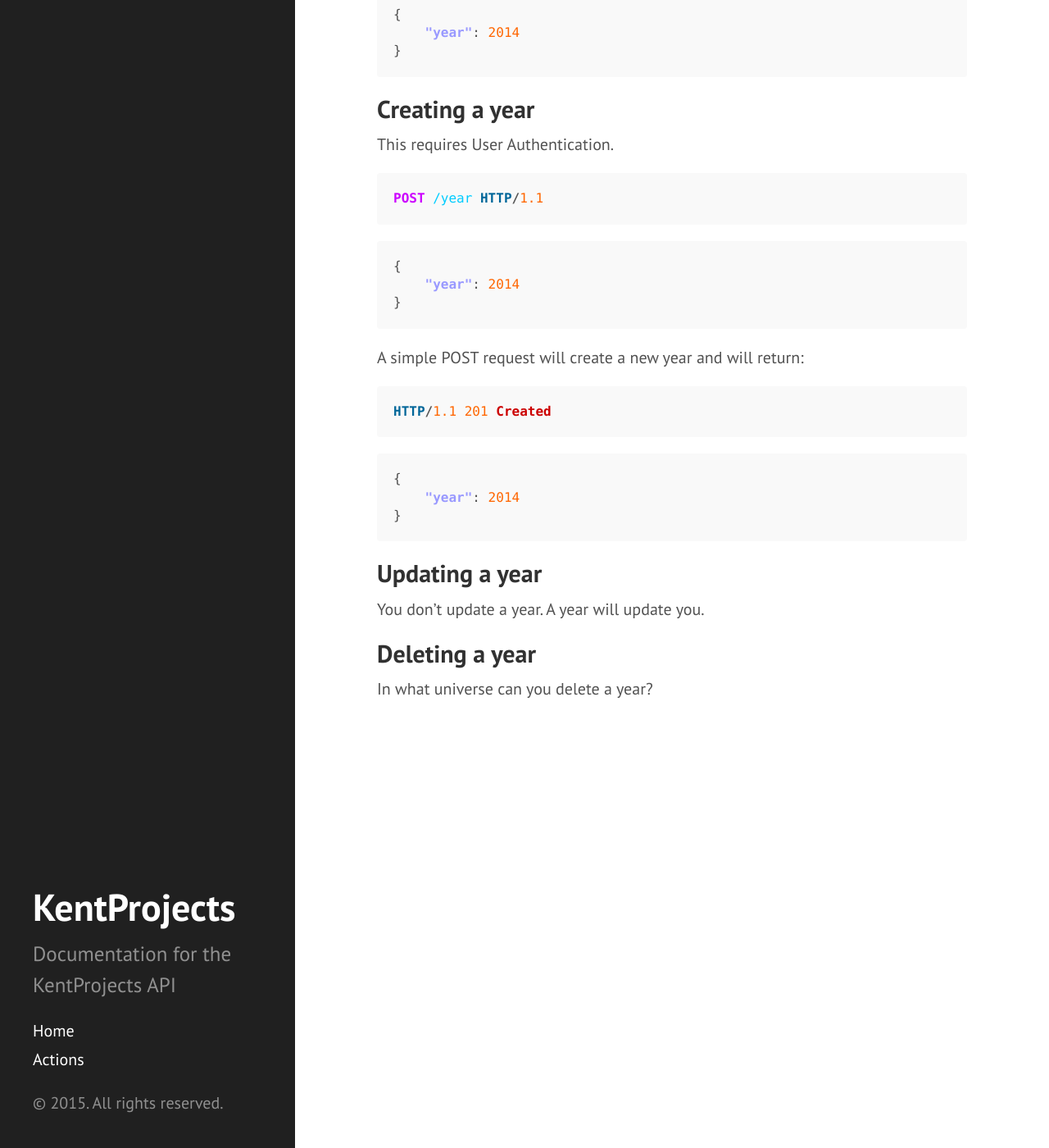
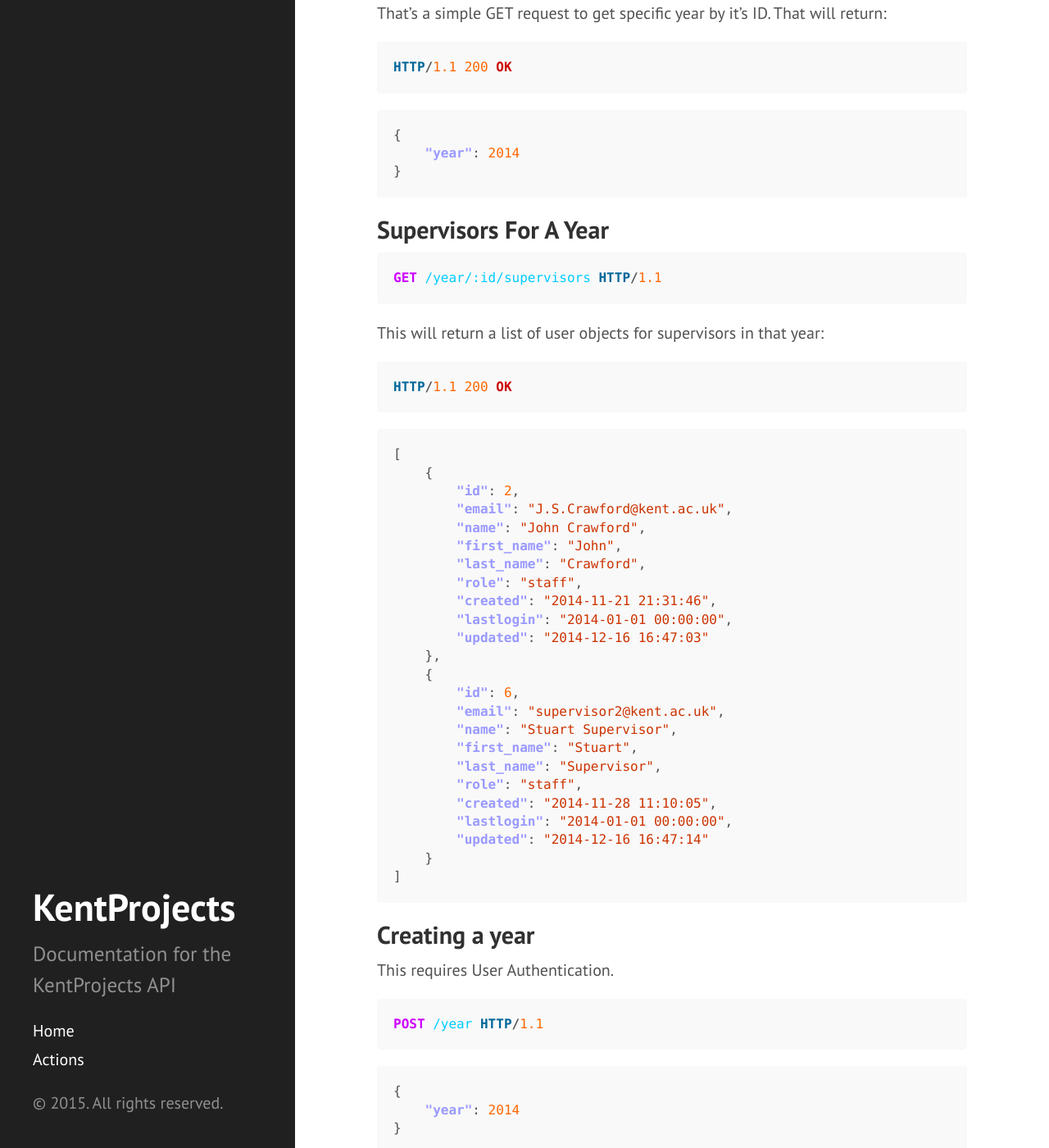
Before and after one commit to kentprojects/api, a Jekyll site: the page built from docs/endpoint/year.md, in a window 1280 px wide and 1400 px high, scrolled down 890 px. Shown: the whole window at 82% size. Built offline with Jekyll 4.4.1, drawn with Linux system fonts in a browser that asks for light colours; Markdown is read by kramdown in place of the engine named in the settings; some of the changed text lies outside the part shown.

Commit message:
An endpoint for supervisors AND DOCS.

````diff
--- a/docs/endpoint/year.md
+++ b/docs/endpoint/year.md
@@ -9,7 +9,7 @@
 GET /years HTTP/1.1
 ```
 
-That's a simple GET request to get all the years that have been established. That will return:
+That's a simple GET request to get all the years that a user is involved in. This will return:
 
 ```http
 HTTP/1.1 200 OK
@@ -18,10 +18,15 @@
 ```json
 [
 	{
-		"year": 2014
+		"year": 2014,
+		"role_convener": 1,
+		"role_supervisor": 0,
+		"role_secondmarker": 0
 	}
 ]
 ```
+
+Depending on their privileges, this will show a `1` next to the roles they are allowed to act as in a certain year.
 
 ## Get a year
 
@@ -39,6 +44,44 @@
 {
 	"year": 2014
 }
+```
+
+## Supervisors For A Year
+
+```http
+GET /year/:id/supervisors HTTP/1.1
+```
+
+This will return a list of user objects for supervisors in that year:
+
+```http
+HTTP/1.1 200 OK
+```
+```json
+[
+    {
+        "id": 2,
+        "email": "J.S.Crawford@kent.ac.uk",
+        "name": "John Crawford",
+        "first_name": "John",
+        "last_name": "Crawford",
+        "role": "staff",
+        "created": "2014-11-21 21:31:46",
+        "lastlogin": "2014-01-01 00:00:00",
+        "updated": "2014-12-16 16:47:03"
+    },
+    {
+        "id": 6,
+        "email": "supervisor2@kent.ac.uk",
+        "name": "Stuart Supervisor",
+        "first_name": "Stuart",
+        "last_name": "Supervisor",
+        "role": "staff",
+        "created": "2014-11-28 11:10:05",
+        "lastlogin": "2014-01-01 00:00:00",
+        "updated": "2014-12-16 16:47:14"
+    }
+]
 ```
 
 ## Creating a year
````
Also changed, not shown: docs/actions.md (+1 -0 lines), 1 other file.
